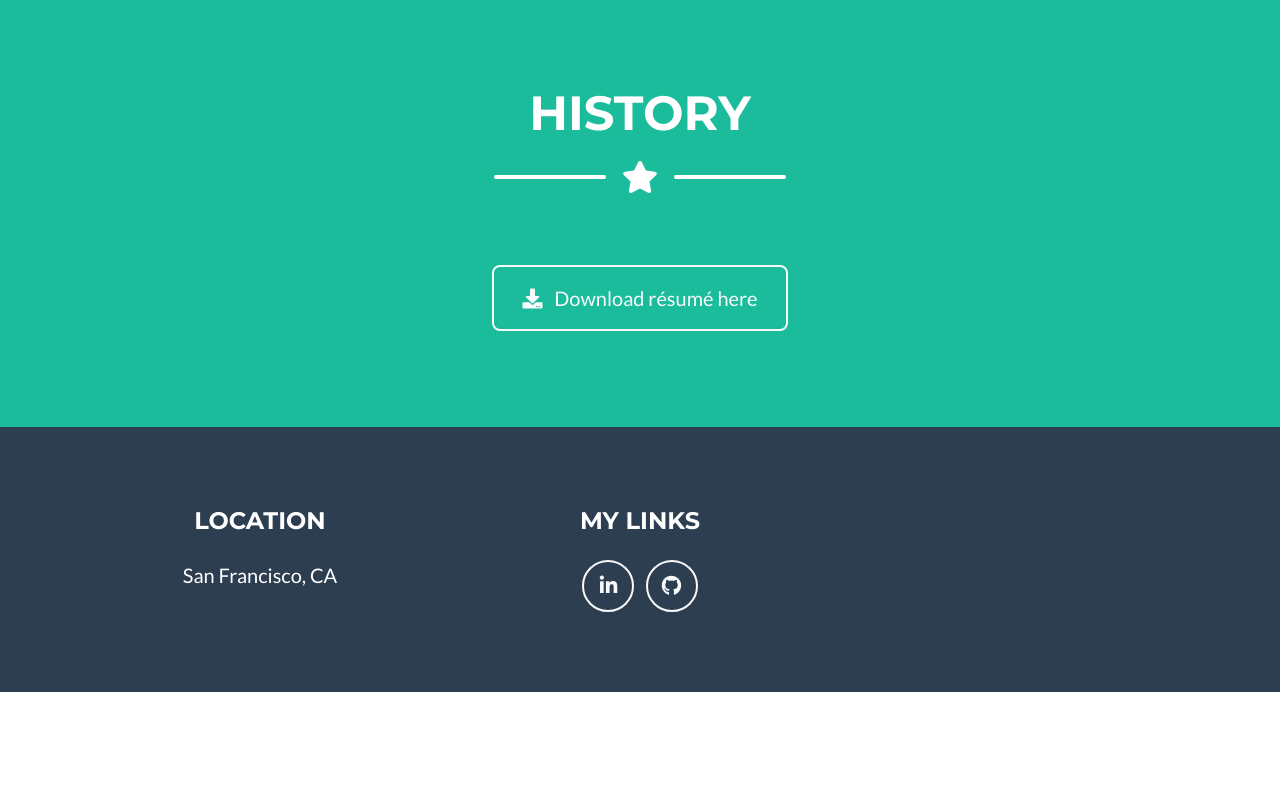
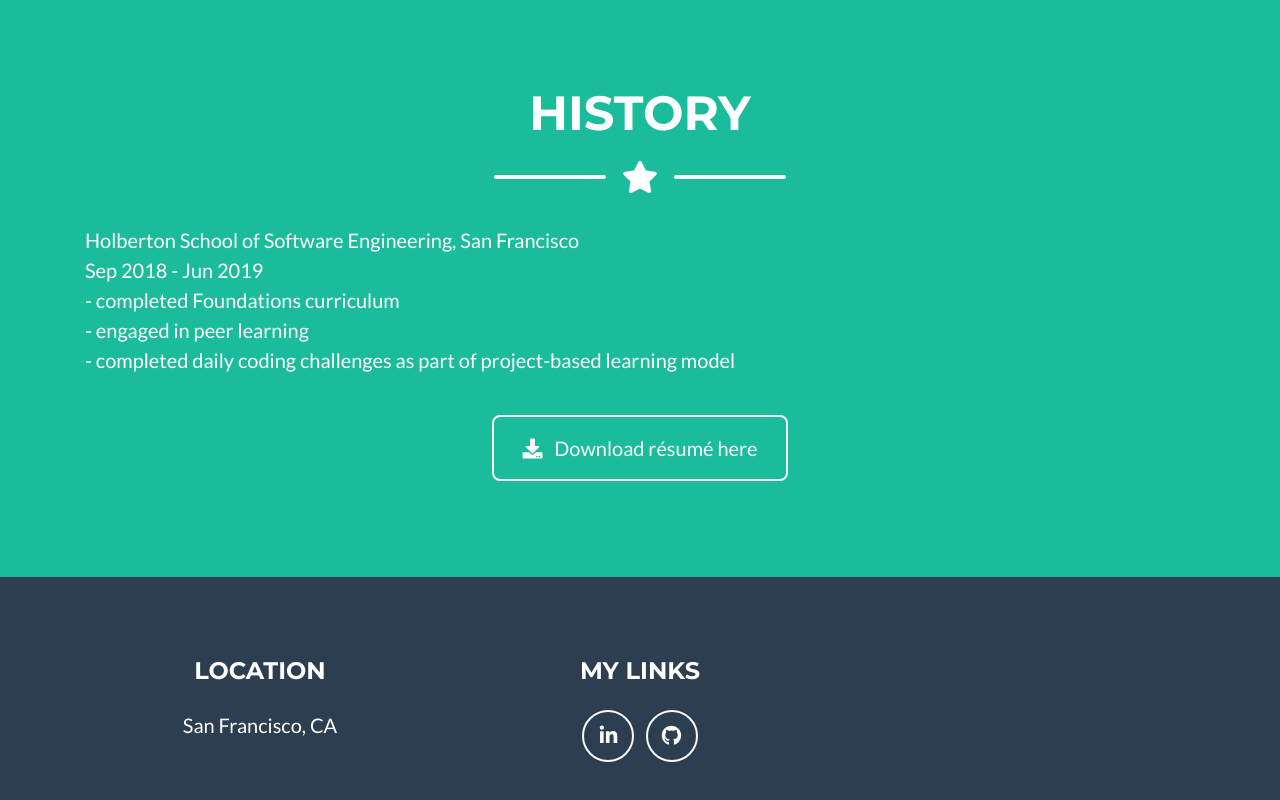
Before and after one commit to ad-egg/ad-egg.github.io, a website with bundled scripts: page index.html in a window 1280 px wide. Shown: the part 2036-2836 px from the top of the page. Before the commit the page ends 2728 px from the top, so only its background shows below. Built offline with nearby package versions, Linux system fonts and the light colour scheme.

Commit message:
updated history

```diff
--- a/index.html
+++ b/index.html
@@ -244,7 +244,11 @@
 
       <div class="row">
 	  <div class="container">
-            <p class="lead"></p>
+            <p class="lead">Holberton School of Software Engineering, San Francisco<br>
+		    Sep 2018 - Jun 2019<br>
+		    - completed Foundations curriculum<br>
+		    - engaged in peer learning<br>
+		    - completed daily coding challenges as part of project-based learning model</p>
   	  </div>
 	</div>
 
```
